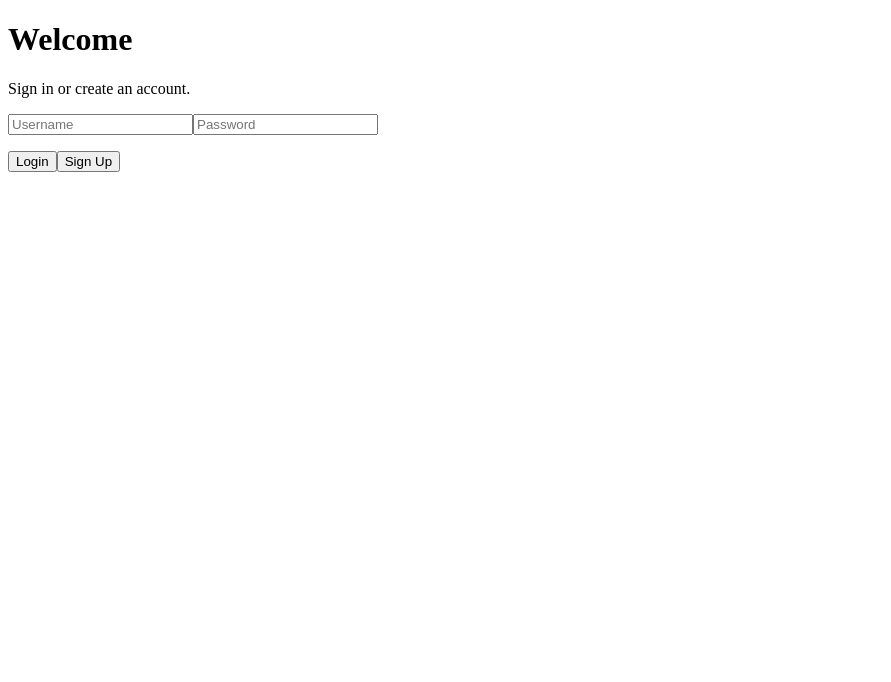
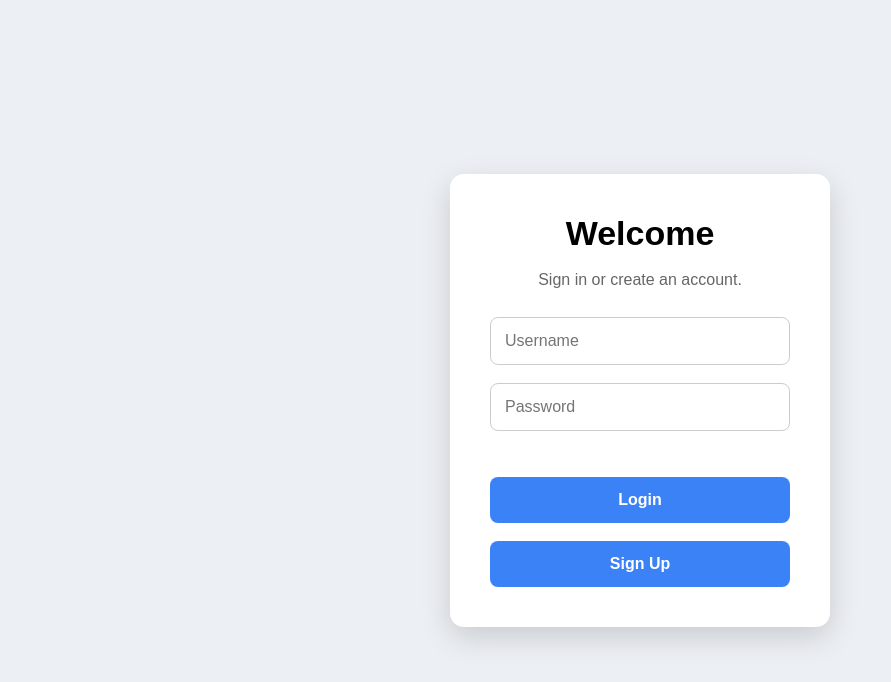
Before and after one commit to GetHubin/GroceryPlanner, a React (Vite) app in the folder frontend/GroceryPlanner/: page / in a window 1280 px wide. Shown: the top 682 px of the page, without its empty margins (0-891 px from the left). Built offline with nearby package versions, Linux system fonts and the light colour scheme.

Commit message:
more prices to update

```diff
--- a/frontend/GroceryPlanner/src/css/Login.css
+++ b/frontend/GroceryPlanner/src/css/Login.css
@@ -0,0 +1,89 @@
+*{
+    margin:0;
+    padding:0;
+    box-sizing:border-box;
+}
+
+body{
+    font-family:Arial, Helvetica, sans-serif;
+    background:#eceff3;
+}
+
+.login-page{
+    width:100vw;
+    height:100vh;
+
+    display:flex;
+    justify-content:center;
+    align-items:center;
+}
+
+.login-box{
+    width:380px;
+
+    display:flex;
+    flex-direction:column;
+    align-items:center;
+    gap:18px;
+
+    padding:40px;
+
+    background:white;
+    border-radius:14px;
+    box-shadow:0 10px 30px rgba(0,0,0,.15);
+}
+
+.login-box h1{
+    font-size:34px;
+}
+
+.login-box p{
+    color:#666;
+    margin-bottom:10px;
+}
+
+.login-box input{
+    width:100%;
+    padding:14px;
+
+    font-size:16px;
+
+    border:1px solid #ccc;
+    border-radius:8px;
+}
+
+.login-box input:focus{
+    outline:none;
+    border-color:#3b82f6;
+}
+
+.login-box button{
+    width:100%;
+
+    padding:14px;
+
+    font-size:16px;
+    font-weight:600;
+
+    border:none;
+    border-radius:8px;
+
+    cursor:pointer;
+
+    background:#3b82f6;
+    color:white;
+
+    transition:.2s;
+}
+
+.login-box button:hover{
+    background:#2563eb;
+}
+
+.guest{
+    background:#444 !important;
+}
+
+.guest:hover{
+    background:#222 !important;
+}
```
Also changed, not shown: 1 other file (tests, documents, lock files or other folders).
